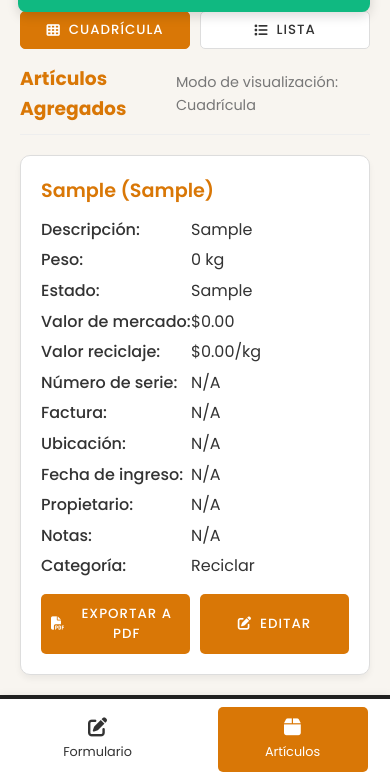
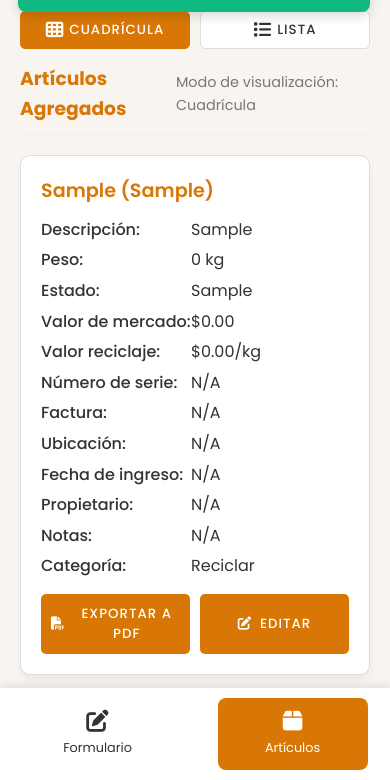
Before and after one commit to 20uno/Terraequipo, a plain HTML site: page index.html in a window 390 px wide. Both pictures are taken after typing "Sample", "Sample", "Sample", "Sample", "Sample", "Sample" into the empty fields and a click on the button "AGREGAR". Shown: the part 120-900 px from the top of the page. Drawn offline with nearby package versions, Linux system fonts and the light colour scheme.

Commit message:
corrección iconos en móvil

```diff
--- a/index.html
+++ b/index.html
@@ -176,6 +176,15 @@
             cursor: pointer;
             color: var(--text-color); /* Asegurar que el texto sea siempre visible */
             font-weight: 500;
+            display: flex;
+            align-items: center;
+            justify-content: center;
+            gap: 5px; /* Espacio entre icono y texto */
+        }
+
+        .view-btn i {
+            font-size: 1.1rem;
+            display: inline-block !important;
         }
 
         .view-btn.active {
@@ -362,17 +371,19 @@
         /* Media queries para móviles */
         @media (max-width: 768px) {
             .tab i {
-                font-size: 1.2rem;
-                display: block;
+                font-size: 1.4rem;
+                display: block !important; /* Forzar que se muestre */
                 margin-bottom: 5px;
+                opacity: 1 !important; /* Asegurar visibilidad */
             }
 
             .tab span {
                 font-size: 0.8rem;
+                display: block; /* Asegurar que el texto también sea visible */
             }
 
             .tabs {
-                padding: 8px 0;
+                padding: 10px 0;
             }
 
             .form-grid {
@@ -381,6 +392,18 @@
 
             .action-buttons {
                 flex-direction: column;
+            }
+
+            /* Mejorar contraste de íconos en pestañas */
+            .tab {
+                padding: 12px 5px;
+                border-radius: 8px;
+                background-color: rgba(255, 255, 255, 0.9);
+                margin: 0 2px;
+            }
+
+            .tab.active i {
+                color: white;
             }
         }
     </style>
@@ -994,10 +1017,20 @@
 
         // Comprobar si estamos en móvil para ajustar estilos adicionales
         document.addEventListener('DOMContentLoaded', function() {
+            // Asegurarse de que los iconos se muestren correctamente siempre
+            document.querySelectorAll('.tab i').forEach(icon => {
+                icon.style.display = 'block';
+                icon.style.visibility = 'visible';
+                icon.style.opacity = '1';
+            });
+
             if (window.innerWidth <= 768) {
-                // Asegurarse de que los iconos se muestren correctamente en móvil
-                document.querySelectorAll('.tab i').forEach(icon => {
-                    icon.style.display = 'block';
+                // Aplicar estilos adicionales en móvil
+                document.querySelectorAll('.tab').forEach(tab => {
+                    tab.style.display = 'flex';
+                    tab.style.flexDirection = 'column';
+                    tab.style.alignItems = 'center';
+                    tab.style.justifyContent = 'center';
                 });
             }
 
```
